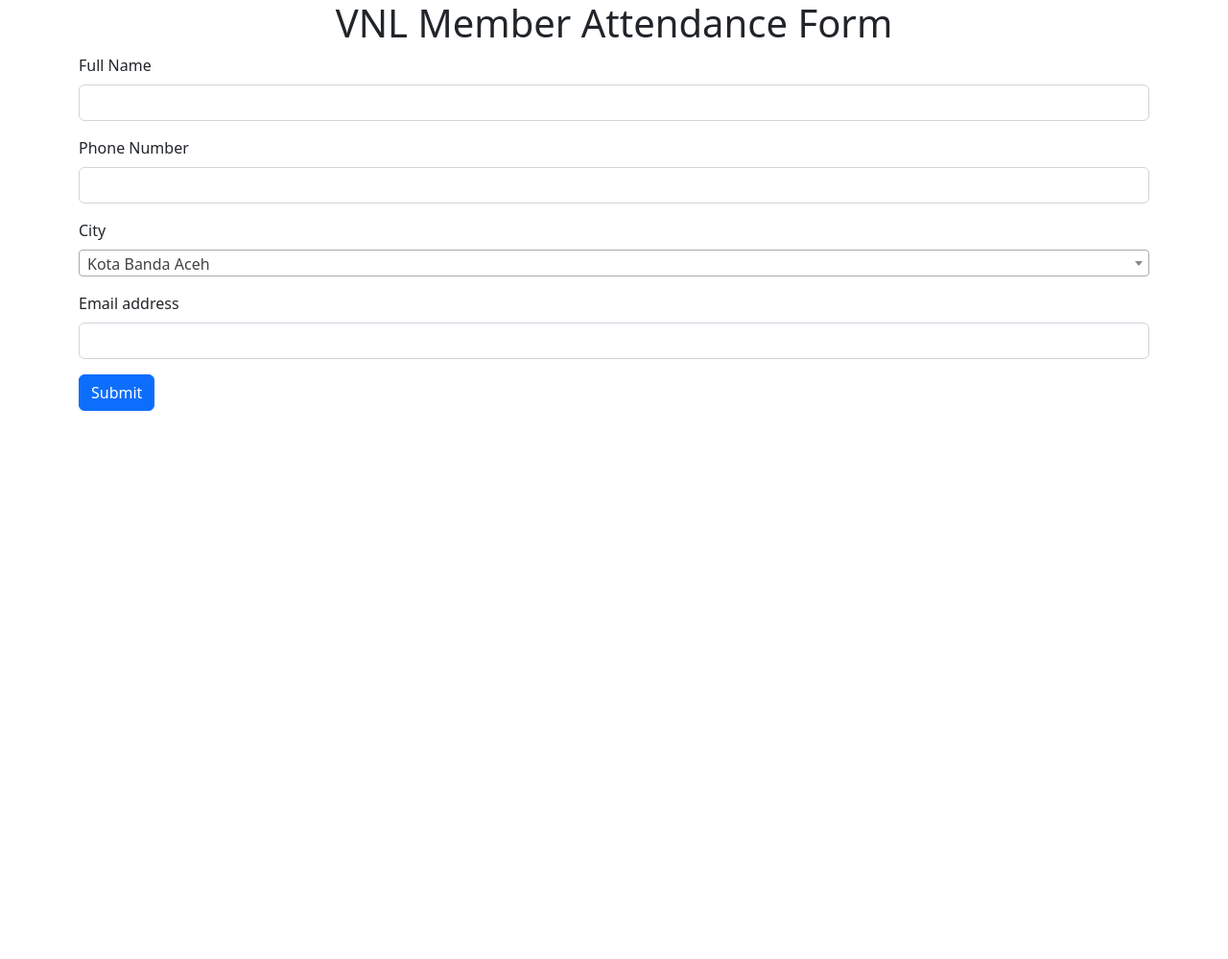
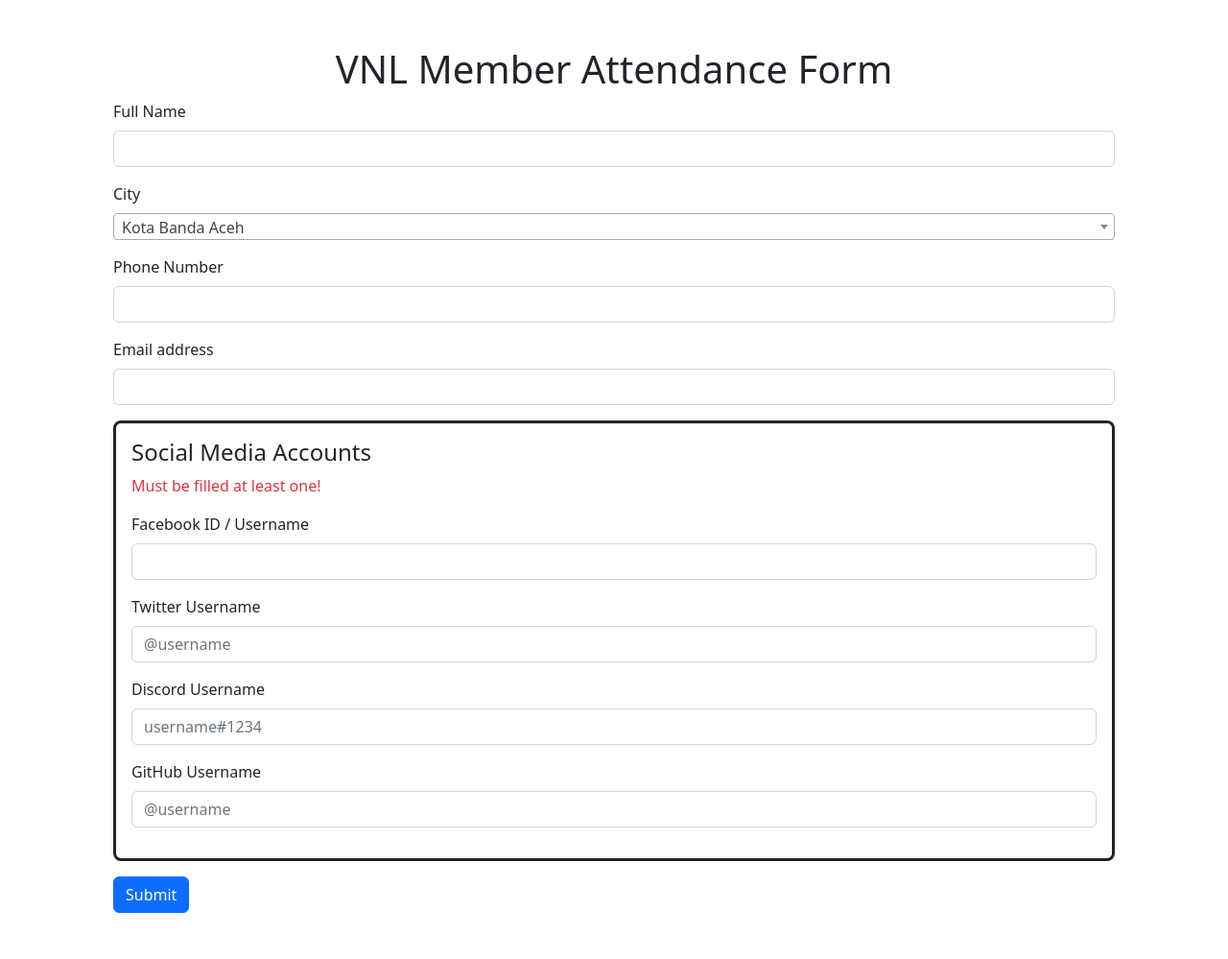
Before and after one commit to vnlx2/presensi_member, a PHP site: page / in a window 1280 px wide. Shown: the whole page at 96% size. Before the commit the page ends 428 px from the top, so only its background shows below. Run offline with PHP 8.4, Linux system fonts and the light colour scheme.

Commit message:
index: Add social media accounts input
The user must fill the social media accounts at least one.

Co-authored-by: Muhammad Fitrah Pandjalu <pandjalu9j@gmail.com>
Signed-off-by: Muhammad Fitrah Pandjalu <pandjalu9j@gmail.com>
Co-authored-by: Taufiq Pohan <m.taufiq30s@hotmail.com>
Signed-off-by: Taufiq Pohan <m.taufiq30s@hotmail.com>
Co-authored-by: Nauvalsa Yanandana <yuliananda013@gmail.com>
Signed-off-by: Nauvalsa Yanandana <yuliananda013@gmail.com>
Signed-off-by: Ammar Faizi <ammarfaizi2@gnuweeb.org>

```diff
--- a/public/index.php
+++ b/public/index.php
@@ -6,7 +6,7 @@
 	<link rel="stylesheet" type="text/css" href="assets/css/select2.min.css"/>
 </head>
 <body>
-	<div class="container">
+	<div class="container p-5">
 		<h1 class="text-center">VNL Member Attendance Form</h1>
 		<div>
 			<form>
@@ -15,18 +15,38 @@
 					<input type="text" class="form-control" id="full_name"/>
 				</div>
 				<div class="mb-3">
+					<label for="city" class="form-label">City</label>
+					<select id="city" class="form-control"></select>
+				</div>
+				<div class="mb-3">
 					<label for="phone_number" class="form-label">Phone Number</label>
 					<input type="text" class="form-control" id="phone_number"/>
-				</div>
-				<div class="mb-3">
-					<label for="city" class="form-label">City</label>
-					<select id="city" class="form-control"></select>
 				</div>
 				<div class="mb-3">
 					<label for="email" class="form-label">Email address</label>
 					<input type="email" class="form-control" id="email"/>
 				</div>
-				<button type="submit" class="btn btn-primary">Submit</button>
+				<div class="border container p-3 border-3 border-dark rounded-3">
+					<h4>Social Media Accounts</h4>
+					<p class="text-danger">Must be filled at least one!</p>
+					<div class="mb-3">
+						<label for="email" class="form-label">Facebook ID / Username</label>
+						<input type="email" class="form-control" id="facebook_link"/>
+					</div>
+					<div class="mb-3">
+						<label for="email" class="form-label">Twitter Username</label>
+						<input type="email" class="form-control" id="twitter_username" placeholder="@username"/>
+					</div>
+					<div class="mb-3">
+						<label for="email" class="form-label">Discord Username</label>
+						<input type="email" class="form-control" id="discord_username" placeholder="username#1234"/>
+					</div>
+					<div class="mb-3">
+						<label for="email" class="form-label">GitHub Username</label>
+						<input type="email" class="form-control" id="github_username" placeholder="@username"/>
+					</div>
+				</div>
+				<button type="submit" class="btn btn-primary mt-3">Submit</button>
 			</form>
 		</div>
 	</div>
```
